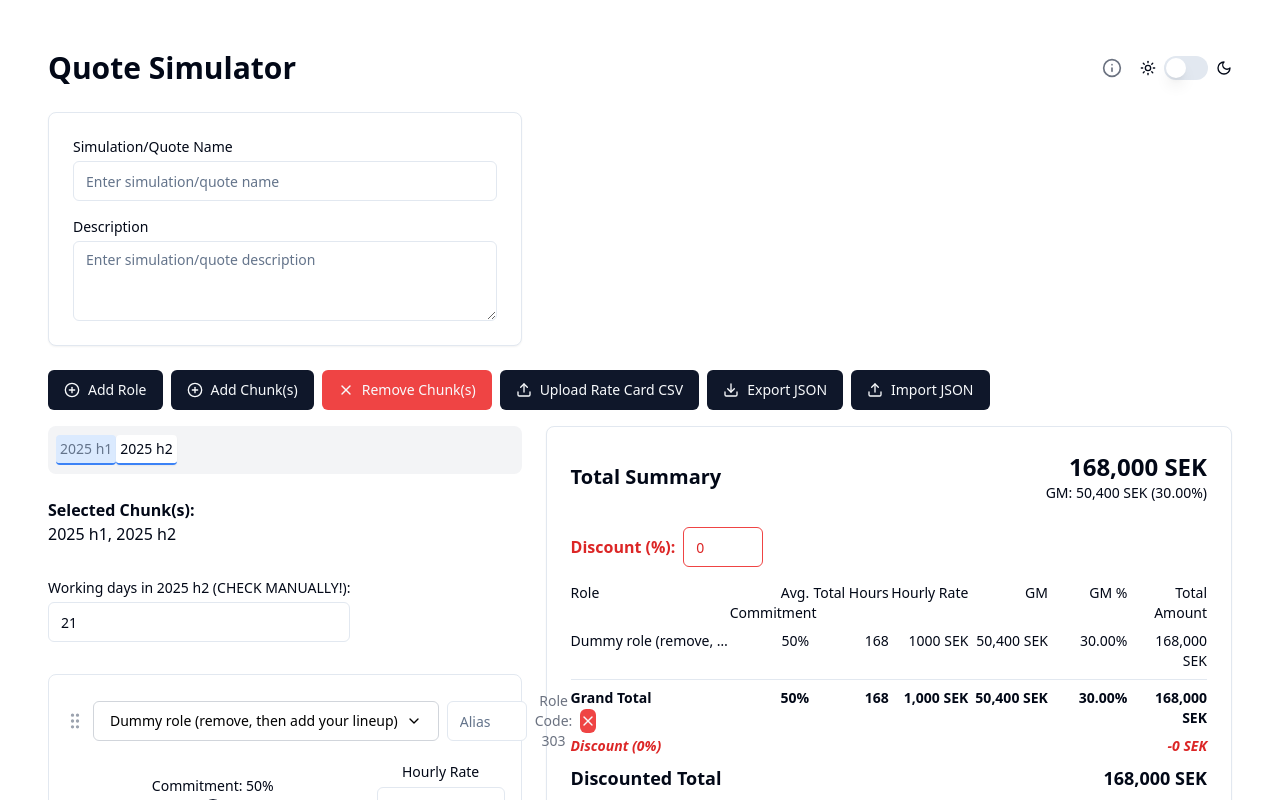
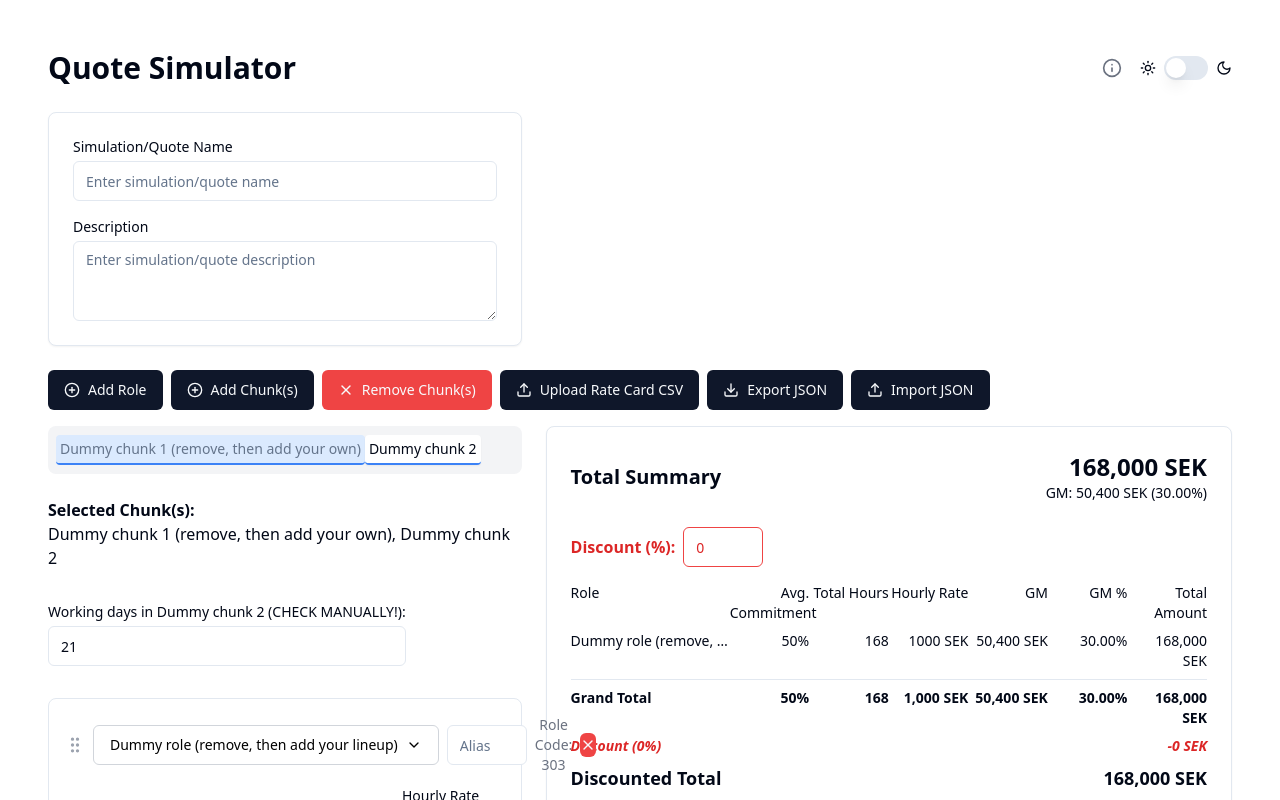
Before and after one commit to anders-brunoson/quotecalc, a React (Vite) app: page / in a window 1280 px wide. Shown: the top 800 px of the page. Built offline with nearby package versions, Linux system fonts and the light colour scheme.

Commit message:
Changed initial data

```diff
--- a/src/components/BudgetCalculator.jsx
+++ b/src/components/BudgetCalculator.jsx
@@ -33,7 +33,7 @@ const formatCurrency = (value) => Math.round(value).toLocaleString();
 const QuoteCalculator = () => {
   const [simulationName, setSimulationName] = useState('');
   const [simulationDescription, setSimulationDescription] = useState('');
-  const [chunks, setChunks] = useState(['2025 H1', '2025 H2']);
+  const [chunks, setChunks] = useState(['Dummy chunk 1 (remove, then add your own)','Dummy chunk 2']);
   const [commitments, setCommitments] = useState({});
   const [rateCardName, setRateCardName] = useState('');
   const [hourlyRates, setHourlyRates] = useState({});
```
